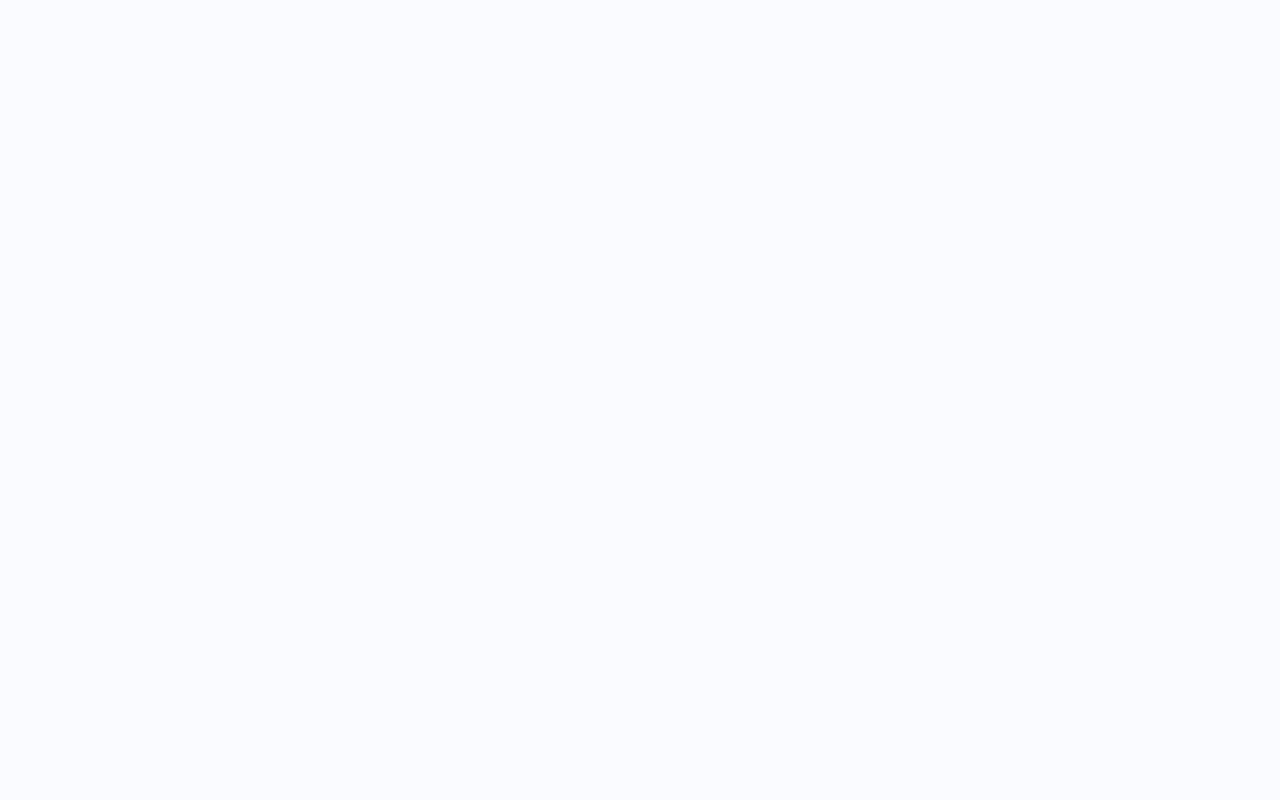
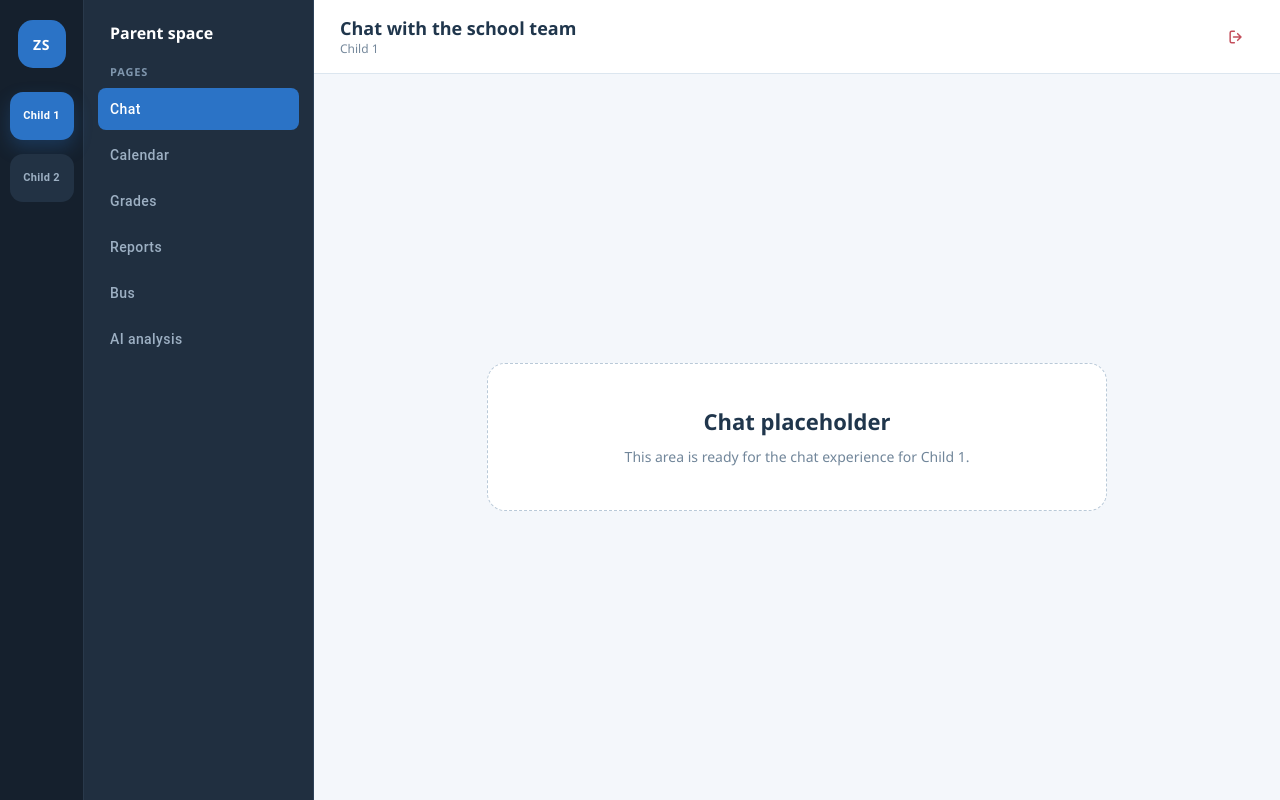
Before and after one commit to Aws1811/ZeSchool, a React (Vite) app in the folder client/: page /dashboard in a window 1280 px wide. Before the commit this address had no page. Built offline with nearby package versions, Linux system fonts and the light colour scheme.

Commit message:
the first layout of the dashboard overall

```diff
--- a/client/src/App.jsx
+++ b/client/src/App.jsx
@@ -2,6 +2,7 @@ import { BrowserRouter, Route, Routes } from "react-router-dom";
 import ChildSetupPage from "./pages/ChildSetupPage";
 import LandingPage from "./pages/LandingPage";
 import LoginPage from "./pages/LoginPage";
+import ParentDashboardPage from "./pages/ParentDashboardPage";
 import RegisterPage from "./pages/RegisterPage";
 
 function App() {
@@ -10,6 +11,7 @@ function App() {
             <Routes>
                 <Route path="/" element={<LandingPage />} />
                 <Route path="/login" element={<LoginPage />} />
+                <Route path="/dashboard" element={<ParentDashboardPage />} />
                 <Route path="/register" element={<RegisterPage />} />
                 <Route path="/register/children" element={<ChildSetupPage />} />
             </Routes>
--- a/client/src/pages/ChildSetupPage.jsx
+++ b/client/src/pages/ChildSetupPage.jsx
@@ -1,12 +1,13 @@
 import { useState } from "react";
 import { Alert, Button } from "@mui/material";
-import { Link, useLocation } from "react-router-dom";
+import { Link, useLocation, useNavigate } from "react-router-dom";
 import AuthLayout from "../components/AuthLayout";
 import ChildSetupForm from "../components/ChildSetupForm";
 import styles from "../App.module.css";
 
 function ChildSetupPage() {
     const location = useLocation();
+    const navigate = useNavigate();
     const [message, setMessage] = useState("");
     const registrationData = location.state?.registrationData;
 
@@ -15,7 +16,7 @@ function ChildSetupPage() {
             setMessage("Please start registration from the registration page.");
             return;
         }
-        setMessage(`Registration is ready with ${children.length} child record(s).`);
+        navigate("/dashboard", { state: { children } });
     };
 
     if (!registrationData) {
--- a/client/src/pages/LoginPage.jsx
+++ b/client/src/pages/LoginPage.jsx
@@ -1,13 +1,13 @@
-import { useState } from "react";
+import { useNavigate } from "react-router-dom";
 import AuthLayout from "../components/AuthLayout";
 import LoginForm from "../components/LoginForm";
 
 function LoginPage() {
-    const [message, setMessage] = useState("");
+    const navigate = useNavigate();
 
     const handleLogin = (event) => {
         event.preventDefault();
-        setMessage("Login is ready for backend connection.");
+        navigate("/dashboard");
     };
 
     return (
@@ -16,7 +16,7 @@ function LoginPage() {
             title="Welcome back"
             description="Enter your email or phone number to continue."
         >
-            <LoginForm onSubmit={handleLogin} message={message} />
+            <LoginForm onSubmit={handleLogin} />
         </AuthLayout>
     );
 }
--- /dev/null
+++ b/client/src/pages/ParentDashboardPage.jsx
@@ -0,0 +1,113 @@
+import { useState } from "react";
+import { Button, IconButton } from "@mui/material";
+import { useLocation, useNavigate } from "react-router-dom";
+import styles from "../styles/dashboard.module.css";
+
+const pageItems = [
+    "Chat",
+    "Calendar",
+    "Grades",
+    "Reports",
+    "Bus",
+    "AI analysis",
+];
+
+const defaultChildren = [
+    { name: "Child 1" },
+    { name: "Child 2" },
+];
+
+function LogoutIcon() {
+    return (
+        <svg width="20" height="20" viewBox="0 0 24 24" fill="none" aria-hidden="true">
+            <path
+                d="M10 5H6.8C5.806 5 5 5.806 5 6.8v10.4c0 .994.806 1.8 1.8 1.8H10M14 8l4 4-4 4M18 12H9"
+                stroke="currentColor"
+                strokeWidth="1.8"
+                strokeLinecap="round"
+                strokeLinejoin="round"
+            />
+        </svg>
+    );
+}
+
+function ParentDashboardPage() {
+    const navigate = useNavigate();
+    const location = useLocation();
+    const [selectedChildIndex, setSelectedChildIndex] = useState(0);
+    const [selectedPage, setSelectedPage] = useState("Chat");
+    const children = location.state?.children?.length ? location.state.children : defaultChildren;
+    const selectedChild = children[selectedChildIndex] || children[0];
+
+    const handleLogout = () => {
+        navigate("/");
+    };
+
+    return (
+        <main className={styles.dashboard}>
+            <aside className={styles.childRail} aria-label="Children">
+                <div className={styles.railBrand}>ZS</div>
+                {children.map((child, index) => (
+                    <Button
+                        key={`${child.name}-${index}`}
+                        className={`${styles.childButton} ${selectedChildIndex === index ? styles.selectedChild : ""}`}
+                        onClick={() => setSelectedChildIndex(index)}
+                        title={child.name}
+                    >
+                        {child.name}
+                    </Button>
+                ))}
+            </aside>
+
+            <aside className={styles.pageRail} aria-label="Parent pages">
+                <div className={styles.workspaceTitle}>Parent space</div>
+                <div className={styles.pageLabel}>Pages</div>
+                <nav className={styles.pageList}>
+                    {pageItems.map((page) => (
+                        <Button
+                            key={page}
+                            className={`${styles.pageButton} ${selectedPage === page ? styles.selectedPage : ""}`}
+                            onClick={() => setSelectedPage(page)}
+                        >
+                            {page}
+                        </Button>
+                    ))}
+                </nav>
+            </aside>
+
+            <section className={styles.dashboardMain}>
+                <header className={styles.chatHeader}>
+                    <div className={styles.chatHeaderContent}>
+                        <div className={styles.chatTitle}>
+                            {selectedPage} with the school team
+                        </div>
+                        <div className={styles.chatSubtitle}>
+                            {selectedChild.name}
+                        </div>
+                    </div>
+                    <IconButton
+                        className={styles.logoutButton}
+                        onClick={handleLogout}
+                        aria-label="Log out"
+                        title="Log out"
+                    >
+                        <LogoutIcon />
+                    </IconButton>
+                </header>
+
+                <div className={styles.chatBody}>
+                    <div className={styles.emptyChat}>
+                        <div className={styles.emptyChatTitle}>
+                            {selectedPage} placeholder
+                        </div>
+                        <div className={styles.emptyChatText}>
+                            This area is ready for the {selectedPage.toLowerCase()} experience for {selectedChild.name}.
+                        </div>
+                    </div>
+                </div>
+            </section>
+        </main>
+    );
+}
+
+export default ParentDashboardPage;
--- /dev/null
+++ b/client/src/styles/dashboard.module.css
@@ -0,0 +1,223 @@
+.dashboard {
+    min-height: 100vh;
+    display: grid;
+    grid-template-columns: 84px 230px minmax(0, 1fr);
+    color: #d8e4f0;
+    background: #1b2635;
+}
+
+.childRail {
+    display: flex;
+    flex-direction: column;
+    align-items: center;
+    gap: 14px;
+    padding: 20px 10px;
+    background: #15202d;
+    border-right: 1px solid #29394b;
+}
+
+.railBrand {
+    display: grid;
+    width: 48px;
+    height: 48px;
+    place-items: center;
+    margin-bottom: 10px;
+    border-radius: 15px;
+    color: #ffffff;
+    background: #2b73c6;
+    font-size: 14px;
+    font-weight: 800;
+    letter-spacing: 0.05em;
+}
+
+.childButton {
+    width: 54px;
+    min-height: 48px;
+    padding: 6px 3px !important;
+    border: 1px solid transparent !important;
+    border-radius: 13px !important;
+    color: #9db0c3 !important;
+    background: #223244 !important;
+    font-size: 11px !important;
+    font-weight: 700 !important;
+    line-height: 1.2 !important;
+    text-transform: none !important;
+}
+
+.childButton:hover {
+    color: #ffffff !important;
+    background: #2b73c6 !important;
+}
+
+.selectedChild {
+    color: #ffffff !important;
+    background: #2b73c6 !important;
+    box-shadow: 0 8px 18px rgba(43, 115, 198, 0.28);
+}
+
+.pageRail {
+    display: flex;
+    min-width: 0;
+    flex-direction: column;
+    padding: 22px 14px;
+    background: #202f40;
+    border-right: 1px solid #2e4258;
+}
+
+.workspaceTitle {
+    padding: 0 12px 20px;
+    color: #ffffff;
+    font-size: 16px;
+    font-weight: 700;
+}
+
+.pageLabel {
+    padding: 0 12px 9px;
+    color: #7f96ad;
+    font-size: 11px;
+    font-weight: 700;
+    letter-spacing: 0.08em;
+    text-transform: uppercase;
+}
+
+.pageList {
+    display: flex;
+    flex-direction: column;
+    gap: 4px;
+}
+
+.pageButton {
+    justify-content: flex-start !important;
+    min-height: 42px;
+    padding: 0 12px !important;
+    border-radius: 8px !important;
+    color: #9db0c3 !important;
+    font-size: 14px !important;
+    text-transform: none !important;
+}
+
+.pageButton:hover {
+    color: #ffffff !important;
+    background: #2a3d52 !important;
+}
+
+.selectedPage {
+    color: #ffffff !important;
+    background: #2b73c6 !important;
+}
+
+.dashboardMain {
+    display: flex;
+    min-width: 0;
+    min-height: 100vh;
+    flex-direction: column;
+    background: #f4f7fb;
+}
+
+.chatHeader {
+    display: flex;
+    min-height: 74px;
+    align-items: center;
+    justify-content: space-between;
+    gap: 20px;
+    padding: 0 26px;
+    color: #20364c;
+    background: #ffffff;
+    border-bottom: 1px solid #dce6ef;
+}
+
+.chatHeaderContent {
+    min-width: 0;
+}
+
+.chatTitle {
+    overflow: hidden;
+    color: #20364c;
+    font-size: 18px;
+    font-weight: 700;
+    text-overflow: ellipsis;
+    white-space: nowrap;
+}
+
+.chatSubtitle {
+    color: #75889b;
+    font-size: 12px;
+}
+
+.logoutButton {
+    color: #c44f5c !important;
+    border-radius: 9px !important;
+}
+
+.logoutButton:hover {
+    background: #fff0f1 !important;
+}
+
+.chatBody {
+    display: flex;
+    min-height: 0;
+    flex: 1;
+    flex-direction: column;
+    justify-content: center;
+    padding: 40px;
+}
+
+.emptyChat {
+    width: min(100%, 620px);
+    margin: 0 auto;
+    padding: 42px 30px;
+    border: 1px dashed #b9c9d8;
+    border-radius: 18px;
+    color: #657b8f;
+    background: #ffffff;
+    text-align: center;
+}
+
+.emptyChatTitle {
+    margin-bottom: 10px;
+    color: #20364c;
+    font-size: 22px;
+    font-weight: 700;
+}
+
+.emptyChatText {
+    color: #71869a;
+    font-size: 14px;
+    line-height: 1.6;
+}
+
+@media (max-width: 850px) {
+    .dashboard {
+        grid-template-columns: 72px 190px minmax(0, 1fr);
+    }
+
+    .pageRail {
+        padding: 18px 10px;
+    }
+
+    .chatHeader {
+        padding: 0 18px;
+    }
+
+    .chatBody {
+        padding: 24px 18px;
+    }
+}
+
+@media (max-width: 620px) {
+    .dashboard {
+        grid-template-columns: 64px minmax(0, 1fr);
+    }
+
+    .pageRail {
+        display: none;
+    }
+
+    .childRail {
+        padding: 16px 6px;
+    }
+
+    .childButton {
+        width: 48px;
+    }
+}
```
